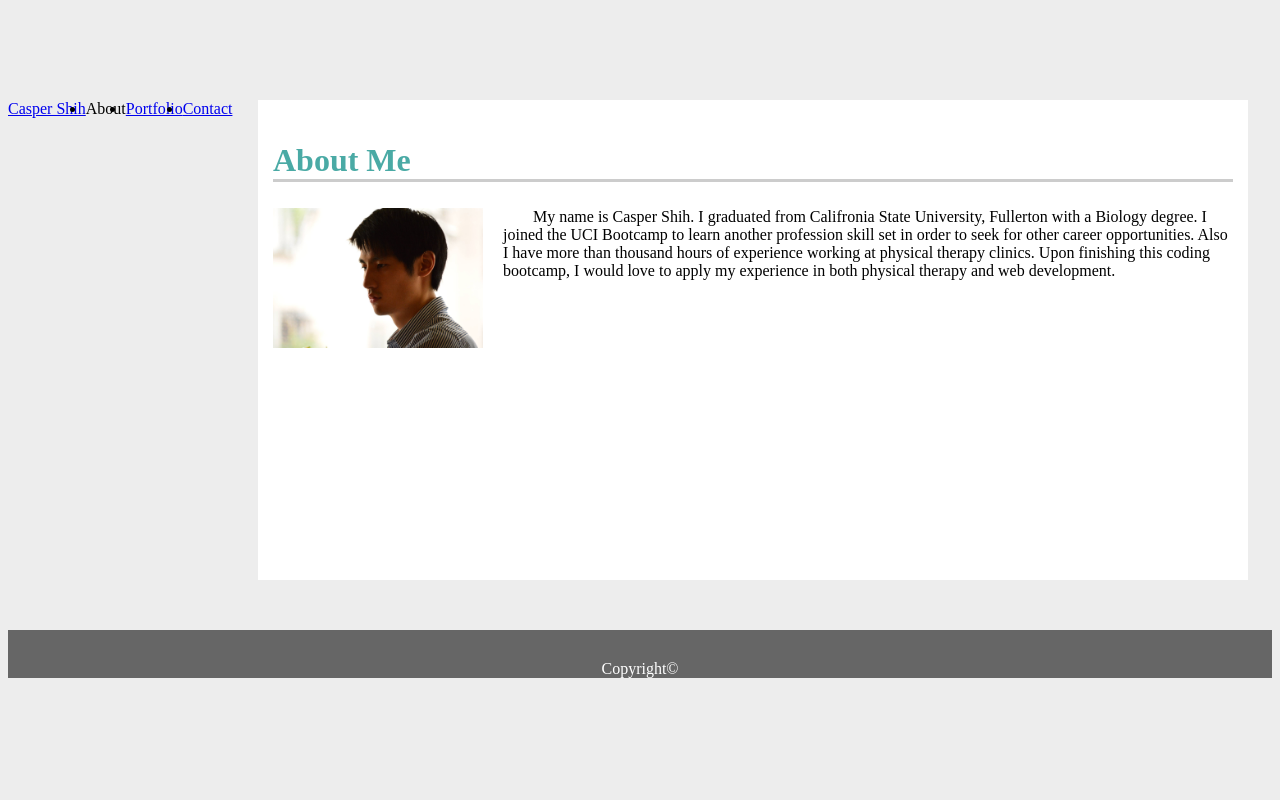
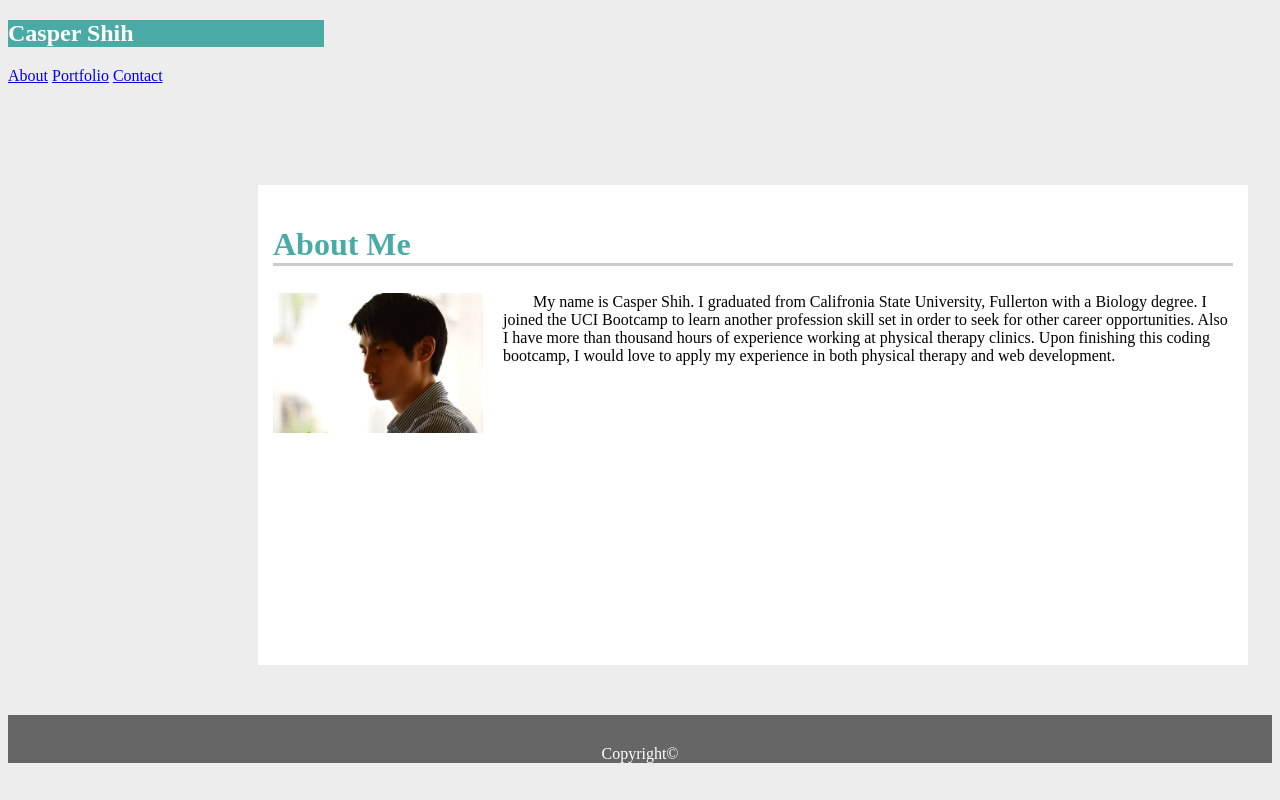
Before and after one commit to caspershih/Basic-portfolio, a plain HTML site: page index.html in a window 1280 px wide. Drawn offline with Linux system fonts and the light colour scheme.

Commit message:
working some more

```diff
--- a/assets/css/style.css
+++ b/assets/css/style.css
@@ -4,16 +4,9 @@ body {
 
 /* This section is nav bar for all pages */
 
-ul {
-    margin: 0;
-    padding: 0;
+#topnav {
+    display: block;
 }
-
-li{
-    float: left;
-    border-right: 1px;
-}
-
 
 /* All headers */
 
@@ -23,6 +16,7 @@ h1 {
     font: Times;
     margin: 5px, 5px, 5px, 5px;
     border-bottom: #111111;
+    width: 25%;
 }
 
 h2 {
@@ -76,6 +70,7 @@ input[type=submit]{
     margin-right:300px;
     margin-bottom: 50px;
     margin-left:250px;
+    border-bottom: solid, #111111, 2px;
 }
 
 img {
--- a/index.html
+++ b/index.html
@@ -9,13 +9,13 @@
 
 
 <!--Top nav bar-->
-<div class="topnav">
-    <ul>
-        <li><a class="active" href="#Casper Shih">Casper Shih</a></li>
-        <li><a href="#About"></a>About</li>
-        <li><a href="#Portfolio">Portfolio</a></li>
-        <li><a href="#Contact">Contact</a></li>
-    </ul>
+<div class="topnav navbar-fixed-top">
+    <nav>
+        <h1>Casper Shih</h1>
+        <a href="#About">About</a>
+        <a href="#Portfolio">Portfolio</a>
+        <a href="Contact">Contact</a>
+    </nav>
 </div>
 
 <!--Main container-->
```
